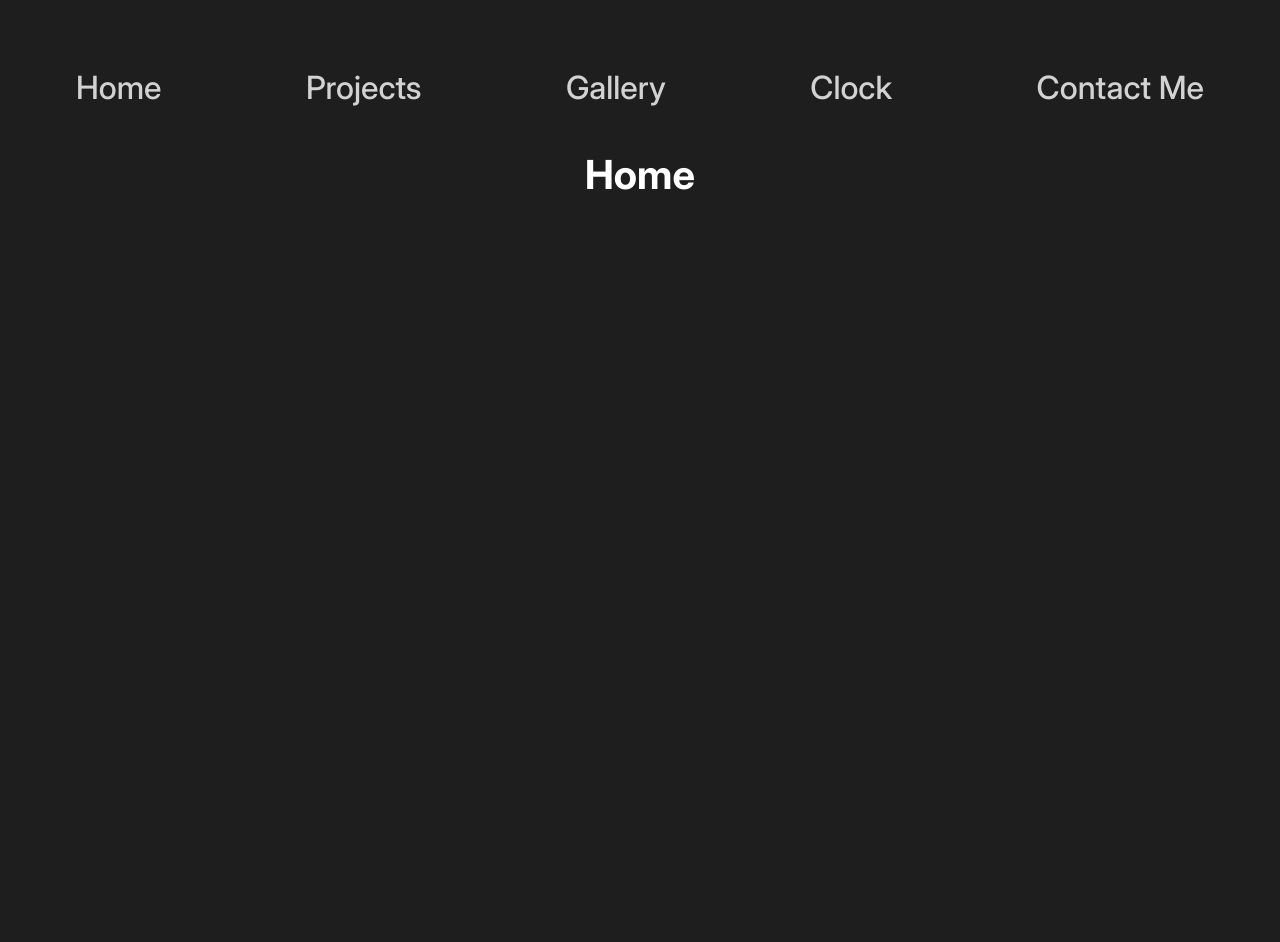
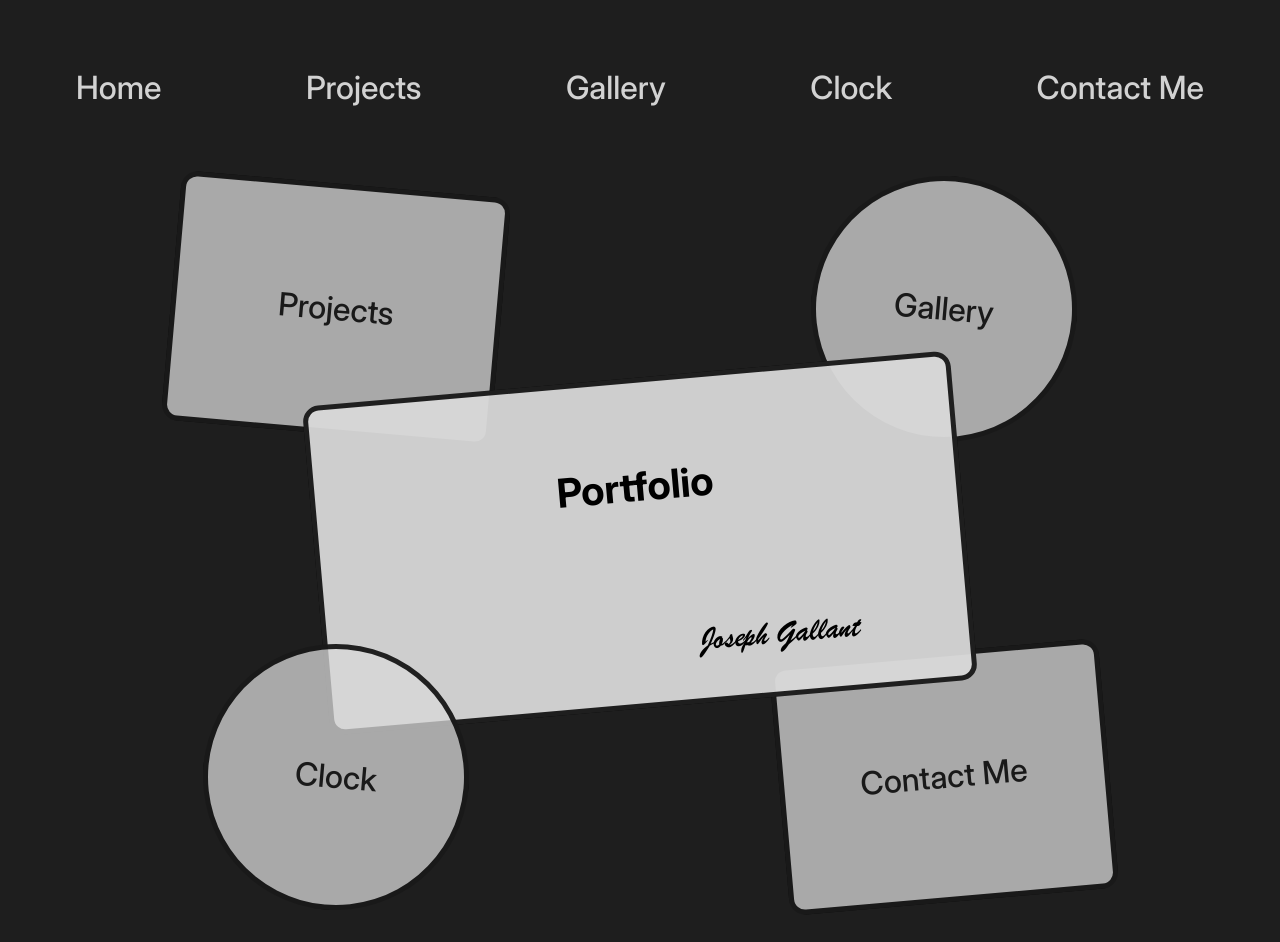
Before and after one commit to GallantJoseph/JosephGallant_Portfolio, a React (Vite) app in the folder josephgallantportfolio/: page / in a window 1280 px wide. Before the commit the page ends 800 px from the top, so only its background shows below. Built offline with nearby package versions, Linux system fonts and the light colour scheme.

Commit message:
Home Page

```diff
--- a/josephgallantportfolio/src/App.css
+++ b/josephgallantportfolio/src/App.css
@@ -16,6 +16,7 @@
   margin: 32px auto;
   padding: 16px;
   gap: 16px;
+  line-height: 150%;
 }
 
 #projects-section,
@@ -26,7 +27,7 @@
 
 #projects-section h3,
 #gallery-section h3 {
-  margin: 8px auto;
+  margin: 16px auto;
   font-size: 2rem;
 }
 
--- a/josephgallantportfolio/src/App.jsx
+++ b/josephgallantportfolio/src/App.jsx
@@ -1,3 +1,9 @@
+/*
+  Description: Portfolio - Joseph Gallant
+  Author: Joseph Gallant
+  Dates: April 7, 2025 - April 16, 2025
+*/
+
 import "./App.css";
 import { BrowserRouter, Routes, Route } from "react-router-dom";
 import Navigation from "./Navigation";
--- a/josephgallantportfolio/src/components/Contact.jsx
+++ b/josephgallantportfolio/src/components/Contact.jsx
@@ -13,7 +13,6 @@ const Contact = () => {
             </a>
           </span>
           <br />
-          <p>
           LinkedIn:{" "}
           <span>
             <a
@@ -24,7 +23,6 @@ const Contact = () => {
             </a>
           </span>
         </p>
-        </p>
       </div>
     </section>
   );
--- a/josephgallantportfolio/src/components/Gallery.jsx
+++ b/josephgallantportfolio/src/components/Gallery.jsx
@@ -4,7 +4,7 @@ const Gallery = () => {
   return (
     <section id="gallery-section">
       <h2>Gallery</h2>
-      <div class="content-box">
+      <div className="content-box">
         <h3>Page under construction. Please, come back later.</h3>
         <img src={UnderConstructImg} alt="Page Under Construction Image" />
       </div>
--- /dev/null
+++ b/josephgallantportfolio/src/components/Home.css
@@ -0,0 +1,100 @@
+.home-link {
+  font-size: 2rem;
+  color: rgba(0, 0, 0, 0.85);
+  transition: 0.3s;
+}
+
+.home-link:visited {
+  color: rgba(0, 0, 0, 0.85);
+  transition: 0.3s;
+}
+
+.home-link:hover {
+  color: white;
+  transition: 0.3s;
+}
+
+#home-section {
+  margin-top: 64px;
+  display: grid;
+  align-items: center;
+  justify-items: center;
+  grid-template-areas:
+    "portfolio-top-left-box portfolio-top-right-box"
+    "portfolio-mid-box portfolio-mid-box"
+    "portfolio-bot-left-box portfolio-bot-right-box";
+}
+
+#home-section h3 {
+  font-family: BrushScript;
+  font-size: 2rem;
+}
+
+.portfolio-box {
+  border: 5px solid rgba(0, 0, 0, 0.85);
+  background-color: rgba(217, 217, 217, 0.75);
+  border-radius: 16px;
+  color: black;
+}
+
+#portfolio-mid-box {
+  display: grid;
+  grid-template-rows: 4fr 1fr;
+  transform: rotate(-5deg);
+  background-color: rgba(217, 217, 217, 0.95);
+  align-items: center;
+  justify-items: center;
+  width: 640px;
+  height: 320px;
+  margin: auto;
+  margin-top: -64px;
+  grid-area: portfolio-mid-box;
+  z-index: 3;
+}
+
+#portfolio-mid-box h3 {
+  text-align: right;
+  margin-left: 256px;
+}
+
+#portfolio-top-left-box {
+  display: grid;
+  align-items: center;
+  justify-items: center;
+  transform: rotate(5deg);
+  width: 320px;
+  height: 240px;
+  grid-area: portfolio-top-left-box;
+}
+
+#portfolio-top-right-box,
+#portfolio-bot-left-box {
+  display: grid;
+  align-items: center;
+  justify-items: center;
+  transform: rotate(5deg);
+  width: 256px;
+  height: 256px;
+  border-radius: 100%;
+}
+
+#porfolio-top-right-box {
+  grid-area: portfolio-top-right-box;
+}
+
+#portfolio-bot-left-box {
+  margin-top: -64px;
+  grid-area: portfolio-bot-left-box;
+  z-index: 4;
+}
+
+#portfolio-bot-right-box {
+  display: grid;
+  align-items: center;
+  justify-items: center;
+  transform: rotate(-5deg);
+  width: 320px;
+  height: 240px;
+  margin-top: -64px;
+  grid-area: portfolio-bot-right-box;
+}
--- a/josephgallantportfolio/src/components/Home.jsx
+++ b/josephgallantportfolio/src/components/Home.jsx
@@ -1,7 +1,34 @@
+import { Link } from "react-router-dom";
+import "./Home.css";
+
 const Home = () => {
   return (
     <section id="home-section">
-      <h2>Home</h2>
+      <div id="portfolio-top-left-box" className="portfolio-box">
+        <Link to="/Projects" className="home-link">
+          Projects
+        </Link>
+      </div>
+      <div id="portfolio-top-right-box" className="portfolio-box">
+        <Link to="/Gallery" className="home-link">
+          Gallery
+        </Link>
+      </div>
+      <div id="portfolio-mid-box" className="portfolio-box">
+        <h2>Portfolio</h2>
+        <h3>Joseph Gallant</h3>
+        <div></div>
+      </div>
+      <div id="portfolio-bot-left-box" className="portfolio-box">
+        <Link to="/Clock" className="home-link">
+          Clock
+        </Link>
+      </div>
+      <div id="portfolio-bot-right-box" className="portfolio-box">
+        <Link to="/Contact" className="home-link">
+          Contact Me
+        </Link>
+      </div>
     </section>
   );
 };
--- a/josephgallantportfolio/src/components/Projects.jsx
+++ b/josephgallantportfolio/src/components/Projects.jsx
@@ -8,7 +8,7 @@ const Projects = () => {
   return (
     <section id="projects-section">
       <h2>My Projects</h2>
-      <div class="content-box">
+      <div className="content-box">
         <h3>Linear Clock</h3>
         <p className="project-description">
           A fun personal project. This clock shows the time on a linear scale
@@ -20,7 +20,7 @@ const Projects = () => {
         </p>
         <img src={LinearClockImg} alt="Picture of a Linear Clock" />
       </div>
-      <div class="content-box">
+      <div className="content-box">
         <h3>Codebrew PC Builder</h3>
         <p className="project-description">
           Our most recent addition website from a Keyin College Sprint project.
@@ -29,7 +29,7 @@ const Projects = () => {
         </p>
         <img src={PCBuilderImg} alt="Picture of a Linear Clock" />
       </div>
-      <div class="content-box">
+      <div className="content-box">
         <h3>Codebrew Café</h3>
         <p className="project-description">
           Our second Sprint website project from Keyin College, for a coffee
@@ -38,7 +38,7 @@ const Projects = () => {
         </p>
         <img src={CodeBrewCoffeeImg} alt="Picture of a Linear Clock" />
       </div>
-      <div class="content-box">
+      <div className="content-box">
         <h3>Video Games History</h3>
         <p className="project-description">
           Our first Sprint website project from Keyin College. This website
--- a/josephgallantportfolio/src/index.css
+++ b/josephgallantportfolio/src/index.css
@@ -6,6 +6,11 @@
 @font-face {
   font-family: Inter-Italic;
   src: url("./assets/fonts/Inter-Italic-VariableFont_opsz.ttf");
+}
+
+@font-face {
+  font-family: BrushScript;
+  src: url("./assets/fonts/BrushScriptOpti-Regular.otf");
 }
 
 :root {
```
Also changed, not shown: josephgallantportfolio/src/assets/fonts/BrushScriptOpti-Regular.otf (added). Lines whose indentation alone changed are shown as unchanged.
